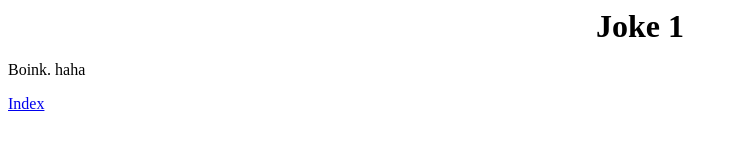
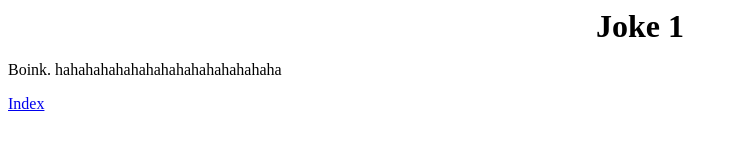
Before and after one commit to nicholsonja/final-website, a plain HTML site: page joke1.html in a window 1280 px wide. Shown: the whole page, without its empty margins (0-738 px from the left). Drawn offline with Linux system fonts and the light colour scheme.

Commit message:
Update joke1.html

```diff
--- a/joke1.html
+++ b/joke1.html
@@ -7,6 +7,6 @@
         </style>
     </head>
     <h1>Joke 1</h1>
-    <p>Boink. haha </p>
+    <p>Boink. hahahahahahahahahahahahahahaha </p>
     <a href="index.html">Index</a>
 </html>
```
